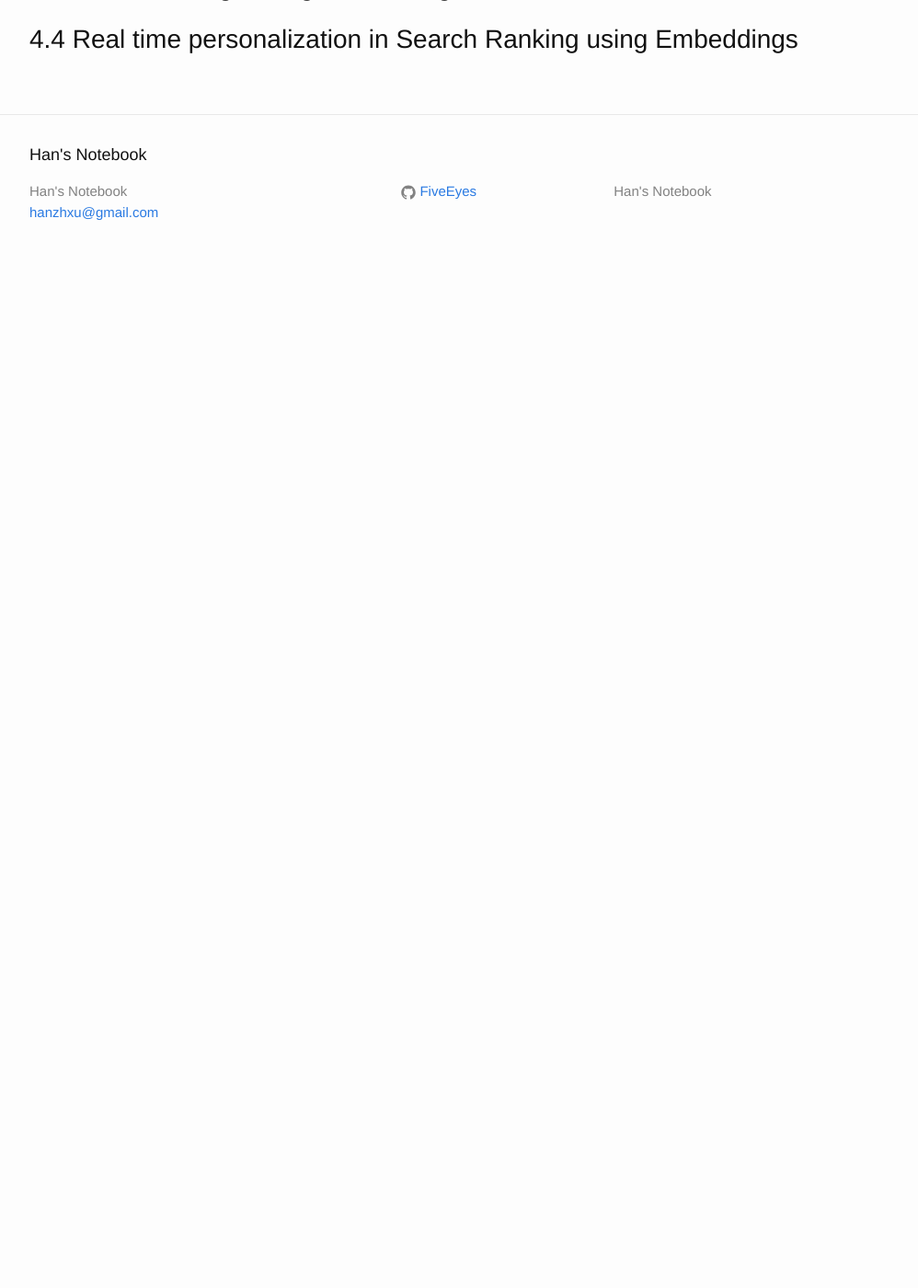
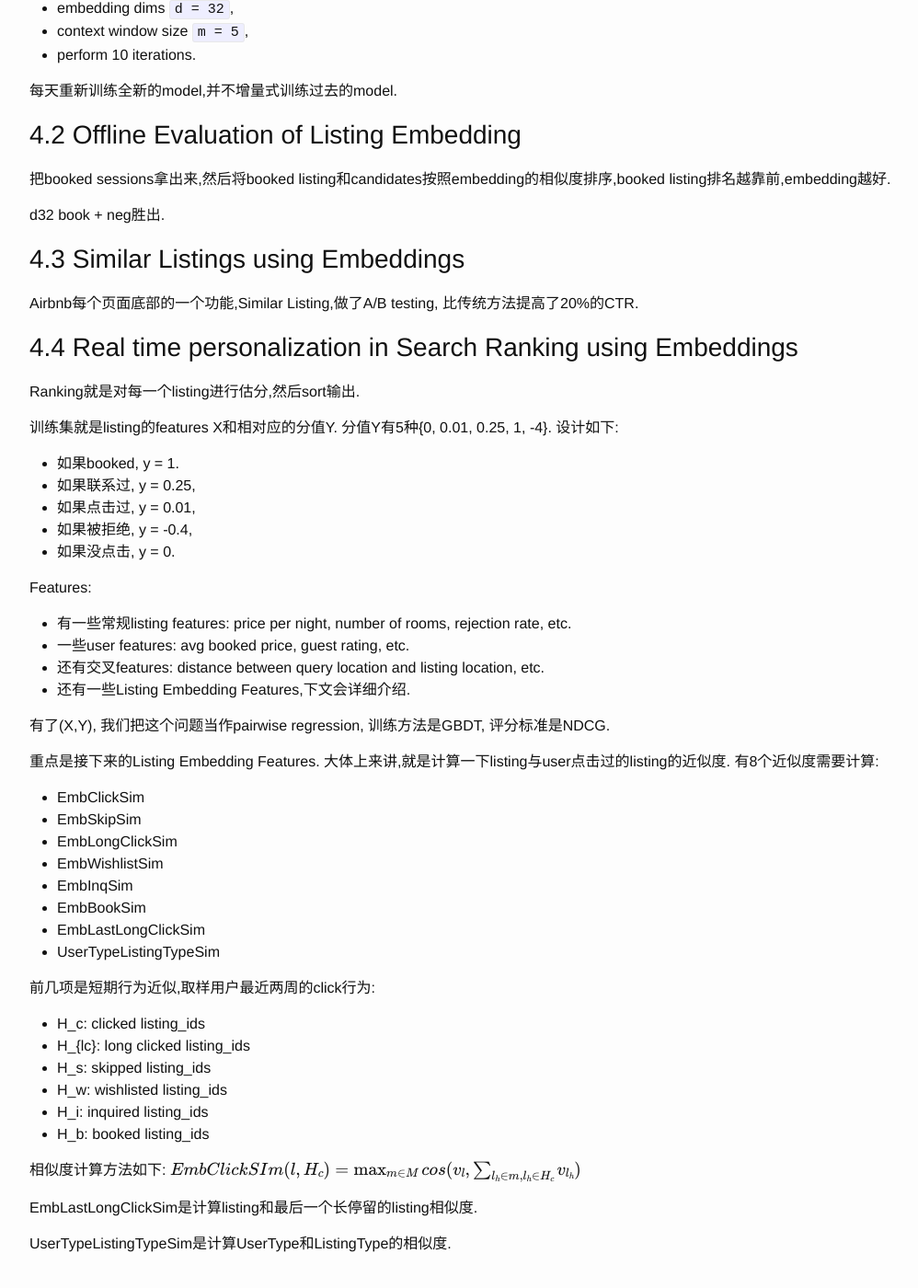
Before and after one commit to FiveEyes/FiveEyes.github.io, a Jekyll site: the page built from _posts/papers/2020-09-08-airbnb-embedding.md, in a window 1280 px wide and 1400 px high, scrolled down 1681 px. Shown: the whole window at 92% size, without its empty margins (38-1036 px from the left). Built offline with Jekyll 4.4.1, drawn with Linux system fonts in a browser that asks for light colours; formulas are drawn with MathJax 3; before the commit the page ends 1983 px from its top, so only the background shows below that; some of the changed text lies outside the part shown.

Commit message:
Update 2020-09-08-airbnb-embedding.md

```diff
--- a/_posts/papers/2020-09-08-airbnb-embedding.md
+++ b/_posts/papers/2020-09-08-airbnb-embedding.md
@@ -59,8 +59,67 @@ Airbnb的Embedding经典论文. 讲给定用户的点击序列,如果做listing(
 
 ## 4.1 Training Listing Embeddings
 
+Trainning setting:
+  - 800 million click session,
+  - oversample booked session `5x`,
+  - embedding dims `d = 32`,
+  - context window size `m = 5`,
+  - perform 10 iterations.
+
+每天重新训练全新的model,并不增量式训练过去的model.
+
 ## 4.2 Offline Evaluation of Listing Embedding
+
+把booked sessions拿出来,然后将booked listing和candidates按照embedding的相似度排序,booked listing排名越靠前,embedding越好.
+
+d32 book + neg胜出.
 
 ## 4.3 Similar Listings using Embeddings
 
+Airbnb每个页面底部的一个功能,Similar Listing,做了A/B testing, 比传统方法提高了20%的CTR.
+
 ## 4.4 Real time personalization in Search Ranking using Embeddings
+
+Ranking就是对每一个listing进行估分,然后sort输出.
+
+训练集就是listing的features X和相对应的分值Y. 分值Y有5种{0, 0.01, 0.25, 1, -4}. 设计如下:
+  - 如果booked, y = 1.
+  - 如果联系过, y = 0.25,
+  - 如果点击过, y = 0.01,
+  - 如果被拒绝, y = -0.4,
+  - 如果没点击, y = 0.
+
+Features:
+  - 有一些常规listing features: price per night, number of rooms, rejection rate, etc.
+  - 一些user features: avg booked price, guest rating, etc.
+  - 还有交叉features: distance between query location and listing location, etc.
+  - 还有一些Listing Embedding Features,下文会详细介绍.
+
+有了(X,Y), 我们把这个问题当作pairwise regression, 训练方法是GBDT, 评分标准是NDCG.
+
+重点是接下来的Listing Embedding Features. 大体上来讲,就是计算一下listing与user点击过的listing的近似度.
+有8个近似度需要计算:
+  - EmbClickSim
+  - EmbSkipSim
+  - EmbLongClickSim
+  - EmbWishlistSim
+  - EmbInqSim
+  - EmbBookSim
+  - EmbLastLongClickSim
+  - UserTypeListingTypeSim
+
+前几项是短期行为近似,取样用户最近两周的click行为:
+  - H_c: clicked listing_ids
+  - H_{lc}: long clicked listing_ids
+  - H_s: skipped listing_ids
+  - H_w: wishlisted listing_ids
+  - H_i: inquired listing_ids
+  - H_b: booked listing_ids
+
+相似度计算方法如下:
+$$EmbClickSIm(l, H_c) = \max_{m \in M} cos(v_l, \sum_{l_h \in m, l_h \in H_c} v_{l_h})$$
+
+
+EmbLastLongClickSim是计算listing和最后一个长停留的listing相似度.
+
+UserTypeListingTypeSim是计算UserType和ListingType的相似度.
```
